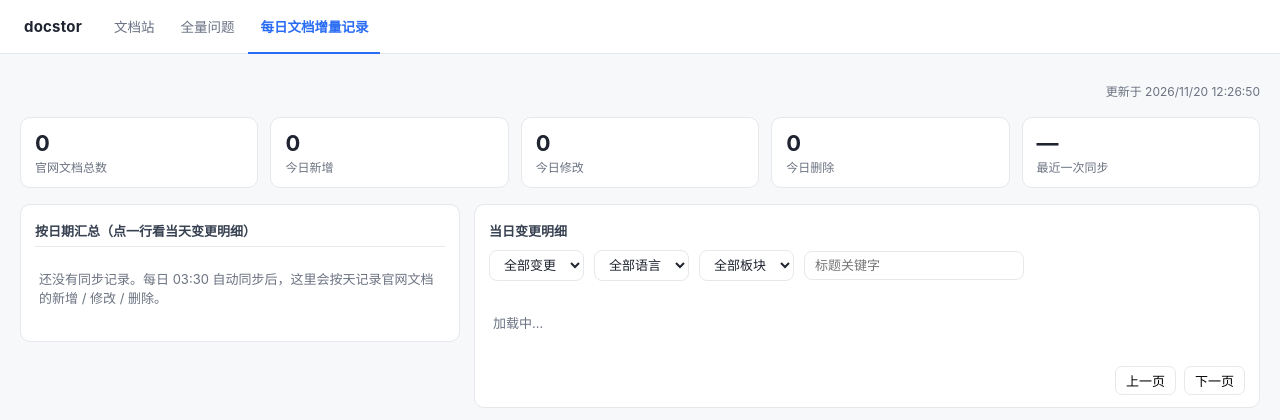
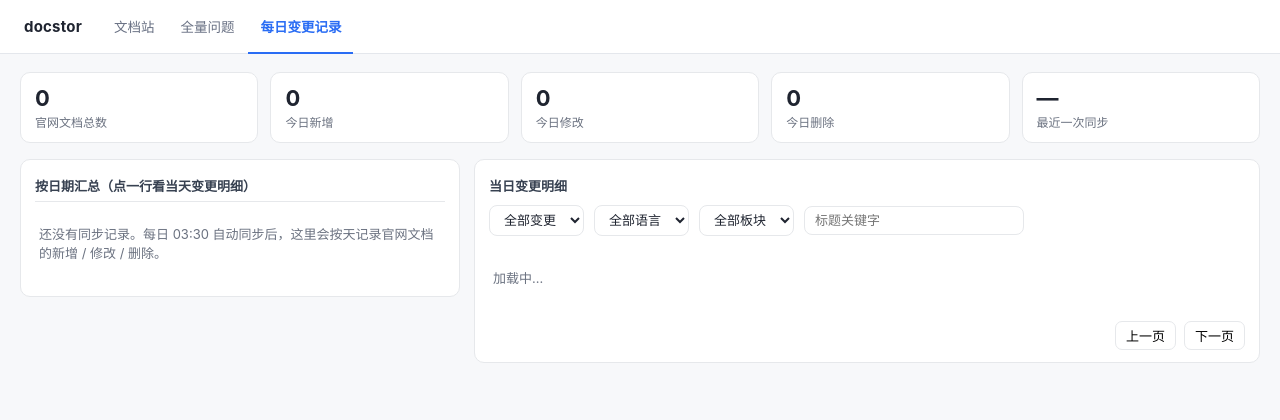
Before and after one commit to YouniQiao/docstor, a Flask app: page /sync in a window 1280 px wide. Shown: the top 420 px of the page. Run offline with Flask 3, Linux system fonts and the light colour scheme; data that the repository does not hold is empty.

Commit message:
feat(sync): 「每日文档增量记录」更名「每日变更记录」，并去掉页面右上角「更新于」
- 顶栏 /sync 页签、页面 title 同步改名（全站同名）
- 删除 sync.html 里的 #updated 空行与其赋值，卡片直接贴顶栏，不留空白带

```diff
--- a/web/templates/_nav.html
+++ b/web/templates/_nav.html
@@ -1,4 +1,4 @@
-{# 统一顶栏：文档站 / 全量问题 / 每日文档增量记录 + 右侧用户区
+{# 统一顶栏：文档站 / 全量问题 / 每日变更记录 + 右侧用户区
    三个页面共用，当前页由 request.path 高亮，用户态走 /api/me。 #}
 <style>
   header.tnav{display:flex;align-items:center;gap:20px;padding:0 24px;background:#fff;
@@ -38,7 +38,7 @@
   <div class="tabs">
     <a href="/" class="{{ 'on' if request.path == '/' else '' }}">文档站</a>
     <a href="/issues" class="{{ 'on' if request.path == '/issues' else '' }}">全量问题</a>
-    <a href="/sync" class="{{ 'on' if request.path == '/sync' else '' }}">每日文档增量记录</a>
+    <a href="/sync" class="{{ 'on' if request.path == '/sync' else '' }}">每日变更记录</a>
   </div>
   <span class="sp"></span>
   <div class="usr" id="tnav-usr"></div>
--- a/web/templates/sync.html
+++ b/web/templates/sync.html
@@ -3,7 +3,7 @@
 <head>
 <meta charset="UTF-8">
 <meta name="viewport" content="width=device-width, initial-scale=1.0">
-<title>每日文档增量记录 · 鸿蒙开发者文档</title>
+<title>每日变更记录 · 鸿蒙开发者文档</title>
 <style>
   :root{--accent:#2f6fed;--accent-weak:#eaf1ff;--border:#e6e8eb;--muted:#6b7280;--danger:#d94a4a;--warn:#b3761f;--info:#57606a;--add:#1a7f37;--del:#b03030}
   *{box-sizing:border-box}
@@ -74,10 +74,6 @@
 </head>
 <body>
 {% include "_nav.html" %}
-<div class="wrap" style="padding-top:10px;padding-bottom:0">
-  <div class="muted" id="updated" style="text-align:right;font-size:12px"></div>
-</div>
-
 <div class="wrap">
   <div class="cards">
     <div class="card"><div class="n" id="k-docs">—</div><div class="l">官网文档总数</div></div>
@@ -150,7 +146,6 @@ async function loadDays(){
   document.getElementById('k-today-mod').textContent = NF(isToday ? today.modified : 0);
   document.getElementById('k-today-del').textContent = NF(isToday ? today.deleted : 0);
   document.getElementById('k-last').textContent = d.last_run ? d.last_run.slice(5, 16) : '—';
-  document.getElementById('updated').textContent = '更新于 ' + new Date().toLocaleString('zh-CN');
 
   const days = d.days || [];
   const wrap = document.getElementById('days-wrap');
```
